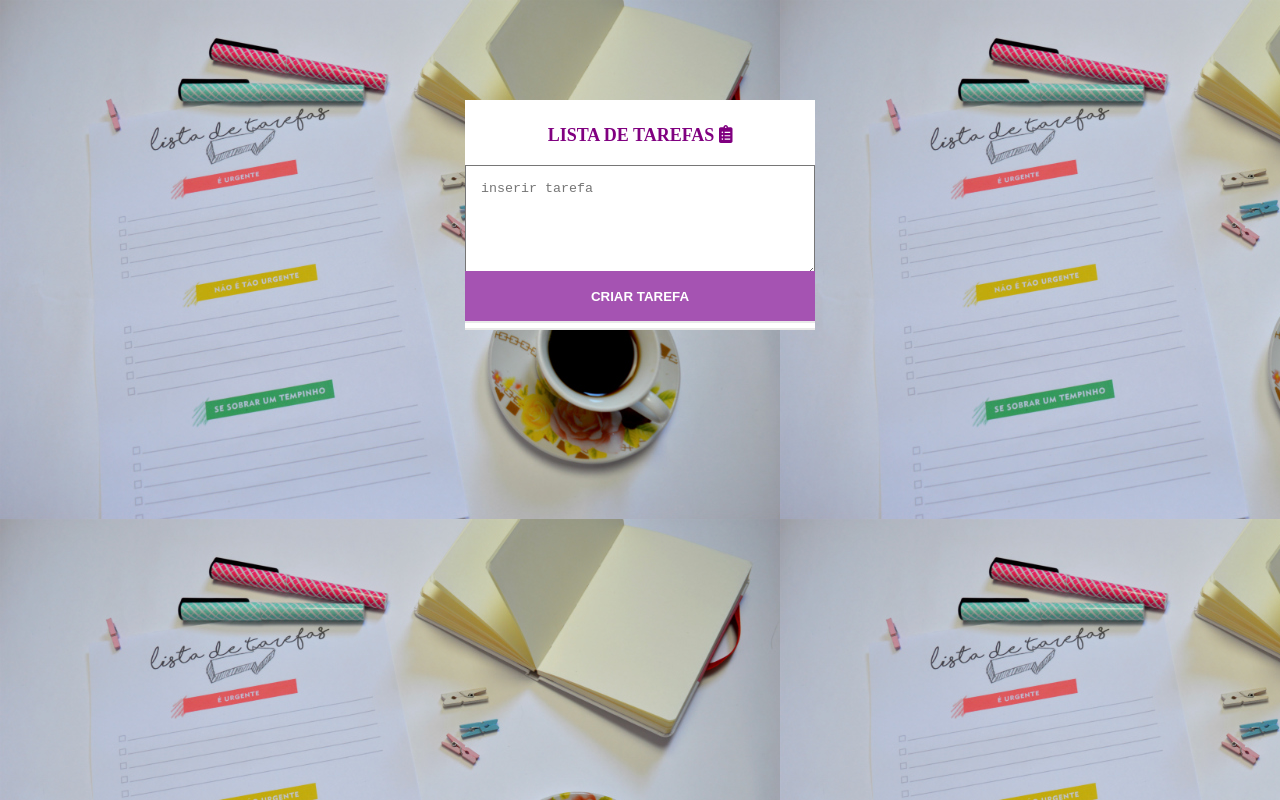
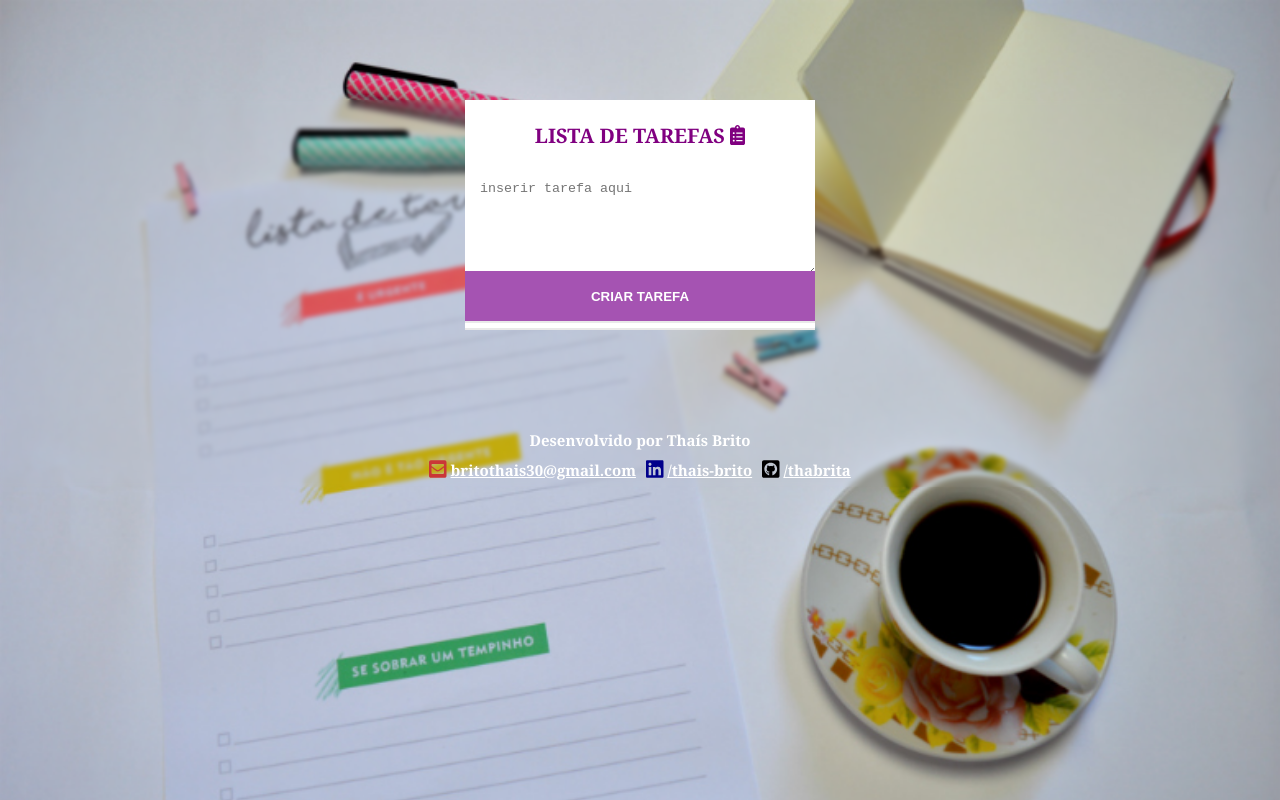
Before and after one commit to thabrita/todolist-pretalab, a plain HTML site: page index.html in a window 1280 px wide. Drawn offline with Linux system fonts and the light colour scheme.

Commit message:
Últimas alterações

```diff
--- a/index.html
+++ b/index.html
@@ -16,18 +16,42 @@
             <form class="to-do-list">
                 <div class="label-area">
                     <label for="to-do" id="toDoLabel" class="to-do-label">
-                            LISTA DE TAREFAS <i class="fas fa-clipboard-list"></i>
+                        LISTA DE TAREFAS <i class="fas fa-clipboard-list"></i>
                     </label>
                 </div>
                 <div class="to-do-input-area">
-                    <textarea type="text" name="to-do" id="nome-tarefa" class="to-do-input" placeholder="inserir tarefa"></textarea>
+                    <textarea type="text" name="to-do" id="nome-tarefa" class="to-do-input"
+                        placeholder="inserir tarefa aqui"></textarea>
                 </div>
-                <button  onclick="adicionarTarefa()" type="submit" class="button-add">
+                <button onclick="adicionarTarefa()" type="submit" class="button-add">
                     criar tarefa
                 </button>
             </form>
         </div>
-        <div  id= "lista-tarefas" class="to-do-box add-itens container" ></div>
+        <div id="lista-tarefas" class="to-do-box add-itens container"></div>
+    </div>
+    <div class="div-info">
+            <div id="name-dev">
+        <p>Desenvolvido por Thaís Brito</p>
+        <!-- <p><i class="fab fa-github"></i> <i class="fab fa-linkedin"></i> <i class="fas fa-envelope"></i></p> -->
+    </div>
+    <div id="icons-contato">
+        <ul>
+            <li>
+                <i class="fas fa-envelope-square estilo-icon-um"></i>
+                <a href="mailto:britothais30@gmail.com" target="_blank" class="links">britothais30@gmail.com</a>
+            </li>
+            <li>
+                <i class="fab fa-linkedin estilo-icon-dois"></i>
+                <a href="https://www.linkedin.com/in/tha%C3%ADs-brito-02774111a/" target="_blank"
+                    class="links">/thais-brito</a>
+            </li>
+            <li>
+                <i class="fab fa-github-square estilo-icon-tres"></i>
+                <a href="https://github.com/thabrita" target="_blank" class="links">/thabrita</a>
+            </li>
+        </ul>
+    </div>
     </div>
 
     <script src="./index.js"></script>
--- a/index.js
+++ b/index.js
@@ -3,7 +3,7 @@ let id = 0
 const tarefa = (id, novaTarefa) => `<div id="div-tarefa">
 <input type="checkbox" class="inputCheckbox" onchange="marcarTarefa(${id})"/>
 <p id='${id}'>${novaTarefa}</p>
-<button onclick="removerTarefa(${id})" class="botao-remover"><i class="fas fa-trash-alt"></i></button>
+<button onclick="removerTarefa(${id})" class="botao-remover" tittle="remover"><i class="fas fa-trash-alt"></i></button>
 </div>`
 
 const marcarTarefa = (id) => {
--- a/style.css
+++ b/style.css
@@ -8,6 +8,8 @@ body {
     background-color: #eaeaea;
     margin: 0;
     background-image: url(lista-de-tarefas.jpg);
+    background-size: 100%;
+    backdrop-filter: blur(2px);
 }
 
 .container-principal {
@@ -50,7 +52,8 @@ body {
 .to-do-label {
     color: purple;
     font-weight: bold;
-    font-size: large;
+    font-size: 20px;
+    font-family: Cambria, Cochin, Georgia, Times, 'Times New Roman', serif;
 }
 
 .to-do-input-area{
@@ -64,7 +67,7 @@ body {
 .to-do-input{
     width: 100%;
     height: 80px;
-    border-style: solid;
+    border-style: none;
     color: #4f4f4f;
     padding: 15px;
     word-break: break-all;
@@ -83,27 +86,13 @@ body {
 
 .botao-remover {
     padding: 5px;
-    text-align: center;
-    width: auto;
-    height: auto;
-    font-family: constantia;
-    font-size: 12px;
-    font-weight: bold;
+    width: 24px;
+    height: 24px;
     border: none;
     border-radius: 5px;
     cursor: pointer;
     color: white;
     background-color: rgb(177, 25, 25);
-}
-
-.inputName {
-    width: 500px;
-    height: 30px;
-    border-radius: 5px;
-    border: none;
-    padding: 0px 0px 0px 10px;
-    /* display: flex;
-    flex-direction: row-reverse; */
 }
 
 .inputCheckbox {
@@ -118,7 +107,6 @@ body {
     color: purple;
     font-size: 15px;
     font-weight: 600;
-    /* padding: 10px; */
     padding-top: 5px;
     flex-direction: column;
     margin: auto;
@@ -131,3 +119,53 @@ body {
     padding: 1px;
     margin: 5px 10px;
 }
+
+#name-dev p {
+    text-align: center;
+    font-weight: bold;
+    color: white;
+    font-family: Georgia, 'Times New Roman', Times, serif;
+    font-size: 15px;
+    position: relative;
+    display: flex;
+    justify-content: center;
+}
+
+/* .div-info {
+    position: static;
+}  */
+
+#icons-contato ul {
+    display: flex;
+    justify-content: center;
+    cursor: pointer;
+    font-family: Georgia, 'Times New Roman', Times, serif;
+    font-size: 15px;
+    margin: auto;
+    font-weight: bold;
+}
+
+#icons-contato ul li {
+    display: inline;
+    margin: 5px;
+}
+
+.links{
+    text-decoration: underline;
+    color: white;
+}
+
+.estilo-icon-um{
+    font-size: 20px;
+    color: #ca3737;
+}
+
+.estilo-icon-dois {
+    font-size: 20px;
+    color: darkblue;
+}
+
+.estilo-icon-tres {
+    font-size: 20px;
+    color: black;
+}
```
